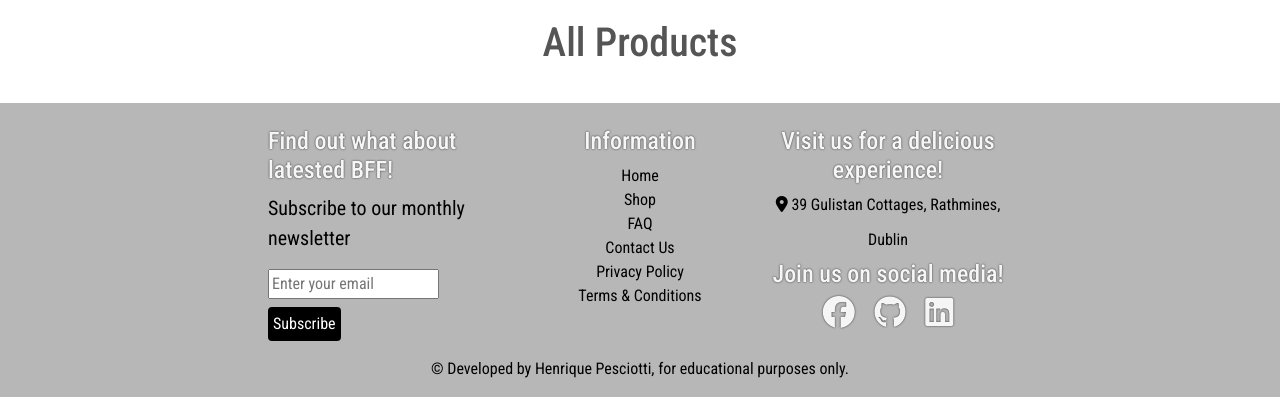
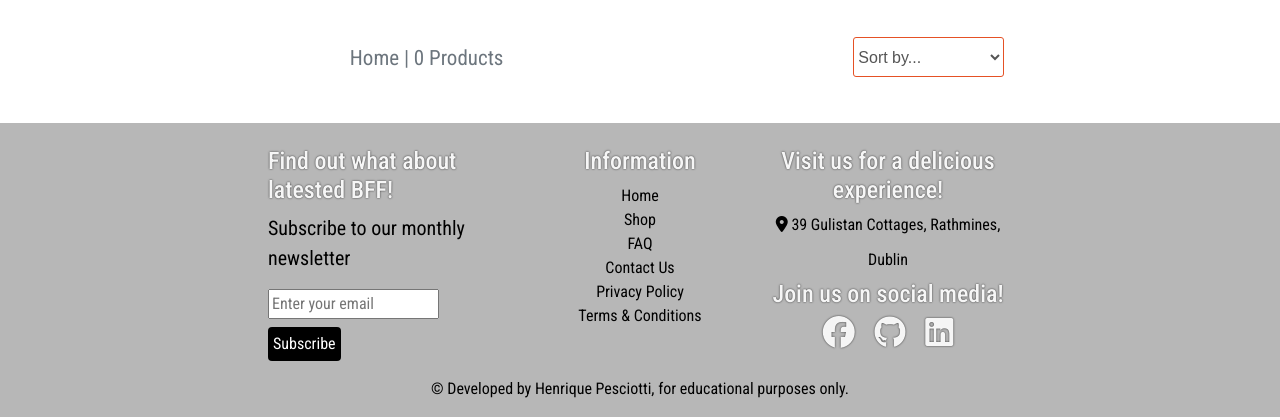
Before and after one commit to hpesciotti/bffs-brazilian-finger-foods, a Django app: page /products/?cooking_process=frying&sort_by=name&sort=asc in a window 1280 px wide. Shown: the part 173-593 px from the top of the page. Run offline with Django 5.2, Linux system fonts and the light colour scheme; data comes from the database, SQL or seed files in the repository; parts of the project's set-up code (start-up, migrations or seed data) failed here and were passed over; some libraries are stand-ins or nearby versions.

Commit message:
feat: add filtering to products.html

```diff
--- a/products/templates/products/products.html
+++ b/products/templates/products/products.html
@@ -13,10 +13,36 @@
 
 {% block content %}
 <div class="row justify-content-center my-4">
-    <div class="col-xl-8 col-12">
+    <div class="product-container col-8">
+        <div class="row mt-1 mb-2">
+            <div class="col-12 col-md-6 my-auto order-md-last d-flex justify-content-center justify-content-md-end">
+                <div class="sort-select-wrapper w-50">
+                    <select id="sort-selector"
+                        class="sort-box border border-{% if current_sorting != 'None_None' %}info{% else %}black{% endif %}">
+                        <option value="reset" {% if current_sorting == 'None_None' %}selected{% endif %}>Sort by...</option>
+                        <option value="price_asc" {% if current_sorting == 'price_asc' %}selected{% endif %}>Price (low to high)</option>
+                        <option value="price_desc" {% if current_sorting == 'price_desc' %}selected{% endif %}>Price (high to low)</option>
+                        <option value="name_asc" {% if current_sorting == 'name_asc' %}selected{% endif %}>Name (A-Z)</option>
+                        <option value="name_desc" {% if current_sorting == 'name_desc' %}selected{% endif %}>Name (Z-A)</option>
+                        <option value="category_asc" {% if current_sorting == 'category_asc' %}selected{% endif %}>Category (A-Z)</option>
+                        <option value="category_desc" {% if current_sorting == 'category_desc' %}selected{% endif %}>Category (Z-A)</option>
+                    </select>
+                </div>
+            </div>
+            <div class="col-12 col-md-6 order-md-first">
+                <p class="text-muted fs-4 mt-3 text-center text-md-left">
+                    {% if search_term or current_categories or current_sorting != 'None_None' %}
+                    <span class="small"><a href="{% url 'products' %}">Home</a> |
+                    {% endif %}
+                    {{ products|length }} Products{% if search_term %} found for
+                    "{{ search_term }}"{% endif %}</span>
+                </p>
+            </div>
+        </div>
+    </div>
+    <div class="col-lg-6 col-md-8 col-12">
         <!-- Cards on large screens -->
         <div class="mx-5 d-none d-md-block">
-            <h1 class="text-center pb-1">All Products</h1>
             {% for product in products %}
             <div class="card-long my-2">
                 <div class="card-long-body">
@@ -24,7 +50,7 @@
                         <div class="col-5">
                             <img src="{{ product.image_large.url }}" class="card-long-img" alt="{{ product.short_widget_name }}">
                         </div>
-                        <div class="col-7 px-2">
+                        <div class="col-7 px-4">
                             <h4 class="mt-2"><a href="{% url 'product_detail' product.product_id %}">{{ product.full_name }}</a></h4>
                             {% if "Vegan" in product.dietary_categories_names and "Gluten-Free" in product.dietary_categories_names %}
                                     <p class="fs-4"><span class="text-green">Vegan</span> | Gluten-Free</p>
@@ -57,7 +83,6 @@
 
         <!-- Cards on small screens -->
         <div class="mx-2 d-block d-md-none">
-            <h1 class="text-center pb-1">All Products</h1>
             {% for product in products %}
             <div class="card mx-auto mb-3">
                 <div class="card-body text-center">
@@ -91,8 +116,40 @@
 </div>
 
 
+{% block postloadjs %}
+    {{ block.super }}
+        <script type="text/javascript">
+            // Ao clicar no botão, a página será movida para o topo
+            $('.btt-link').click(function(e) {
+                window.scrollTo(0, 0);
+            });
 
-{% block postloadjs %}
+            // Função para lidar com mudanças no seletor de ordenação
+            $('#sort-selector').change(function() {
+                var selector = $(this);
+                var currentUrl = new URL(window.location);
+
+                var selectedVal = selector.val(); // O valor selecionado no seletor
+                if (selectedVal != "reset") {
+                    // Dividir o valor selecionado para obter a opção de ordenação e a direção
+                    var sortOption = selectedVal.split("_")[0]; // 'price', 'name', 'category', etc.
+                    var sortDirection = selectedVal.split("_")[1]; // 'asc' ou 'desc'
+
+                    // Atualizar os parâmetros de URL com a opção e direção de ordenação
+                    currentUrl.searchParams.set("sort_by", sortOption);
+                    currentUrl.searchParams.set("sort", sortDirection);
+
+                    // Atualizar a URL e recarregar a página com os novos parâmetros
+                    window.location.replace(currentUrl);
+                } else {
+                    // Se a opção de reset for selecionada, remover os parâmetros de ordenação da URL
+                    currentUrl.searchParams.delete("sort_by");
+                    currentUrl.searchParams.delete("sort");
+
+                    window.location.replace(currentUrl);
+                }
+            });
+        </script>
 {% endblock %}
 
 {% endblock %}
--- a/products/views.py
+++ b/products/views.py
@@ -14,6 +14,7 @@ def all_products(request):
     dietary_category_filter = request.GET.get('dietary_category', '').lower()
     cooking_process_filter = request.GET.get('cooking_process', '').lower()
     sort_direction = request.GET.get('sort', 'asc')  # Default to ascending
+    sort_option = request.GET.get('sort_by', 'name')  # Default to sorting by 'name'
 
     # Fetch products
     products = Product.objects.prefetch_related('batches', 'dietary_categories')
@@ -38,11 +39,19 @@ def all_products(request):
             cooking_process__iexact=cooking_process_filter
         )
 
-    # Sort products based on sort direction
-    sort_key = request.GET.get('sort_by', 'name')  # Default to sorting by 'name'
-    if sort_direction == 'desc':
-        sort_key = f"-{sort_key}"
-    products = products.order_by(sort_key)
+    # Apply sorting logic
+    if sort_option == 'price_asc':
+        products = products.order_by('sale_price')
+    elif sort_option == 'price_desc':
+        products = products.order_by('-sale_price')
+    elif sort_option == 'name_asc':
+        products = products.order_by('name')
+    elif sort_option == 'name_desc':
+        products = products.order_by('-name')
+    elif sort_option == 'category_asc':
+        products = products.order_by('dietary_categories__name')
+    elif sort_option == 'category_desc':
+        products = products.order_by('-dietary_categories__name')
 
     # Prepare products with additional data
     for product in products:
@@ -50,11 +59,11 @@ def all_products(request):
         product.original_price_batch = product.batches.filter(quantity__gt=0).first()
         product.dietary_categories_names = product.dietary_categories.values_list('name', flat=True)
 
-
     context = {
         'products': products,
         'cooking_process_choices': COOKING_PROCESS_CHOICES,
         'dietary_categories': DietaryCategory.objects.all(),
+        'current_sorting': sort_option
     }
 
     return render(request, 'products/products.html', context)
--- a/static/css/base.css
+++ b/static/css/base.css
@@ -181,7 +181,6 @@ a.category-badge > span.badge:hover {
     color: #fff !important;
 }
 
-
 .card-long-img {
     width: 100%;
     height: 100%;
@@ -191,10 +190,7 @@ a.category-badge > span.badge:hover {
     aspect-ratio: 16 / 9;
 }
 
-
 .card-long {
-    /* height: fit-content;
-    width: fit-content; */
     padding: 1em;
     flex-shrink: 0;
     width: fit-content;
@@ -206,9 +202,11 @@ a.category-badge > span.badge:hover {
     overflow-wrap: break-word;
 }
 
+.card-long a:hover {
+    color:#e55125;
+}
+
 .card {
-    /* height: fit-content;
-    width: fit-content; */
     flex-shrink: 0;
     width: 350px;
     height: 550px;
@@ -218,6 +216,19 @@ a.category-badge > span.badge:hover {
 
 .card-text {
     font-family: 'Opens Sans', sans-serif;
+}
+
+.sort-box {
+    height: 2.5em;
+    font-family: 'Opens Sans', sans-serif;
+    font-size: 1em;
+    color: #555;
+    background-color: white;
+    border-radius: calc(.25rem - 1px);
+}
+
+.border-info {
+    border-color: #e55125 !important;
 }
 
 .card-img-top {
```
Also changed, not shown: media/slide_1_pao_de_queijo_wide.JPG (deleted), media/slide_2_coxinha_wide.JPG (deleted), media/slide_3_esfira_wide.JPG (deleted).
